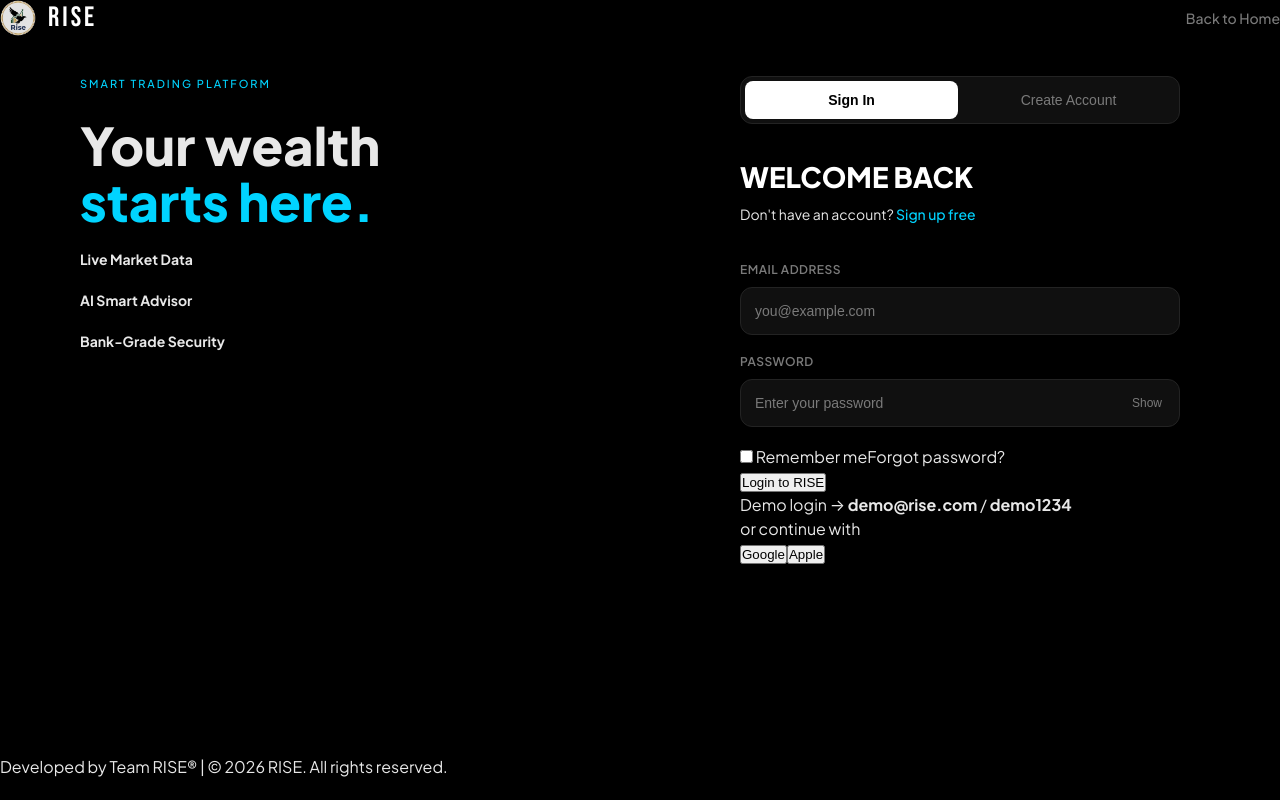
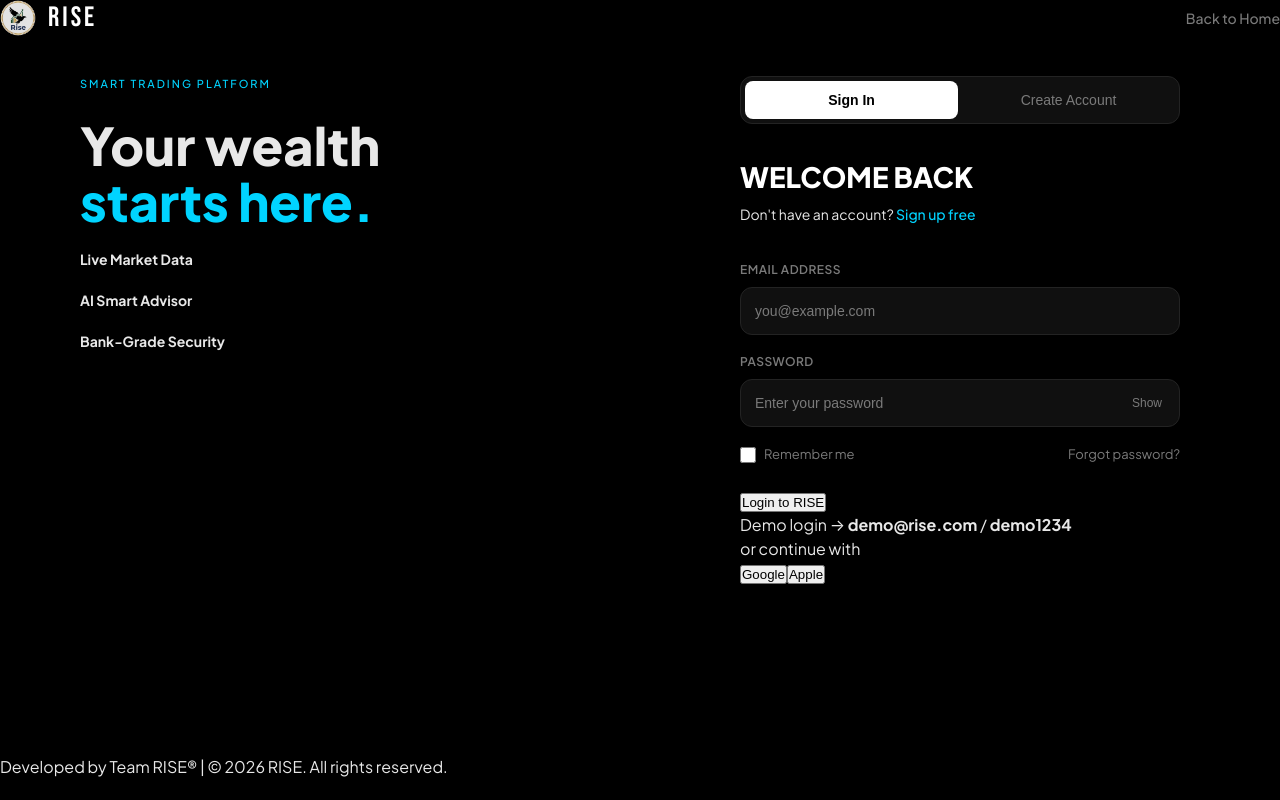
Before and after one commit to eshivansh/RISE, a React (Vite) app: page /login in a window 1280 px wide. Built offline with nearby package versions, Linux system fonts and the light colour scheme.

Commit message:
style(login): style remember-me and forgot-password row

```diff
--- a/src/styles/login.css
+++ b/src/styles/login.css
@@ -266,3 +266,37 @@
 .field-error.visible {
     display: flex;
 }
+
+.options {
+    display: flex;
+    align-items: center;
+    justify-content: space-between;
+    margin-bottom: 24px;
+}
+
+.remember {
+    display: flex;
+    align-items: center;
+    gap: 8px;
+    font-size: 13px;
+    color: var(--muted);
+    cursor: pointer;
+}
+
+.remember input[type="checkbox"] {
+    width: 16px;
+    height: 16px;
+    accent-color: var(--accent);
+    cursor: pointer;
+}
+
+.forgot {
+    font-size: 13px;
+    color: var(--muted);
+    text-decoration: none;
+    transition: color 0.2s;
+}
+
+.forgot:hover {
+    color: var(--accent);
+}
```
